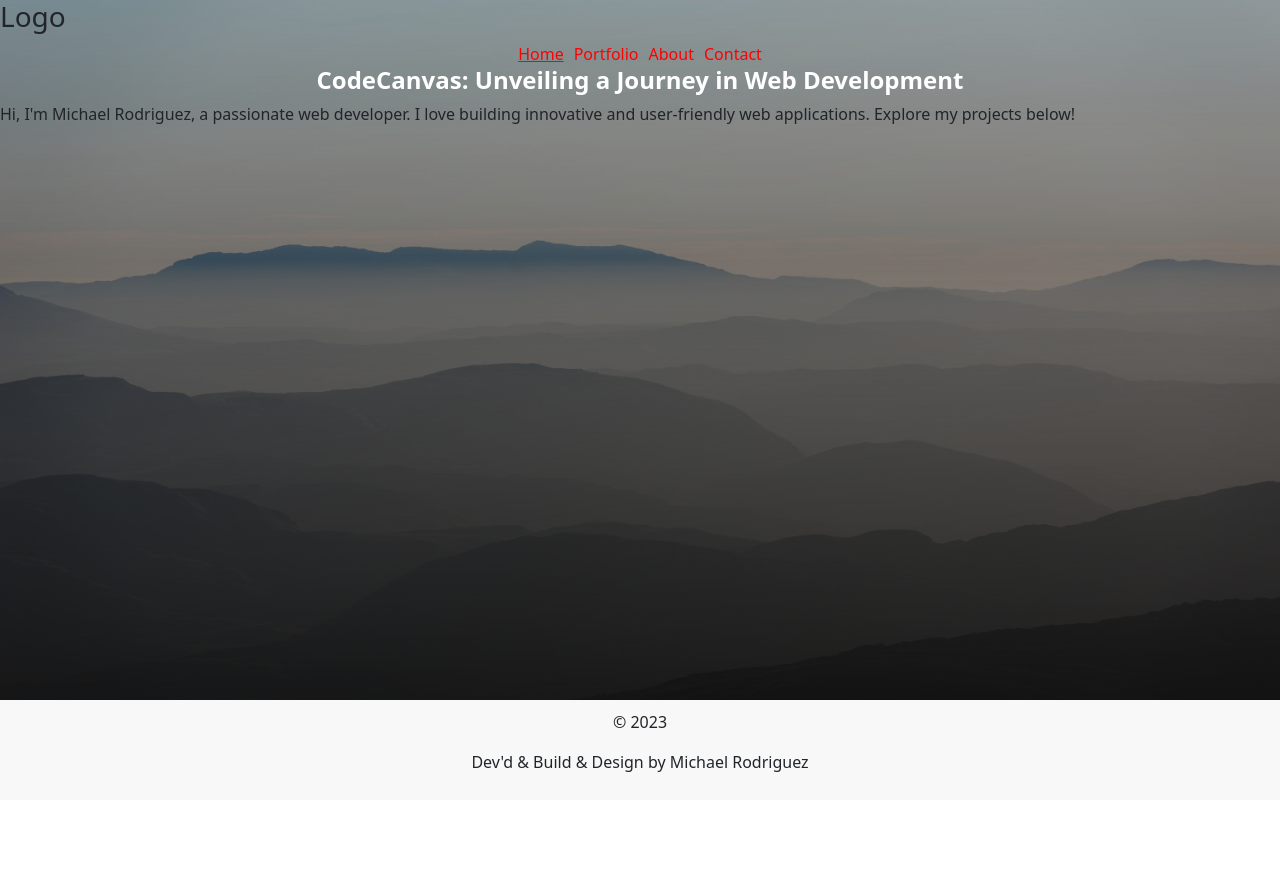
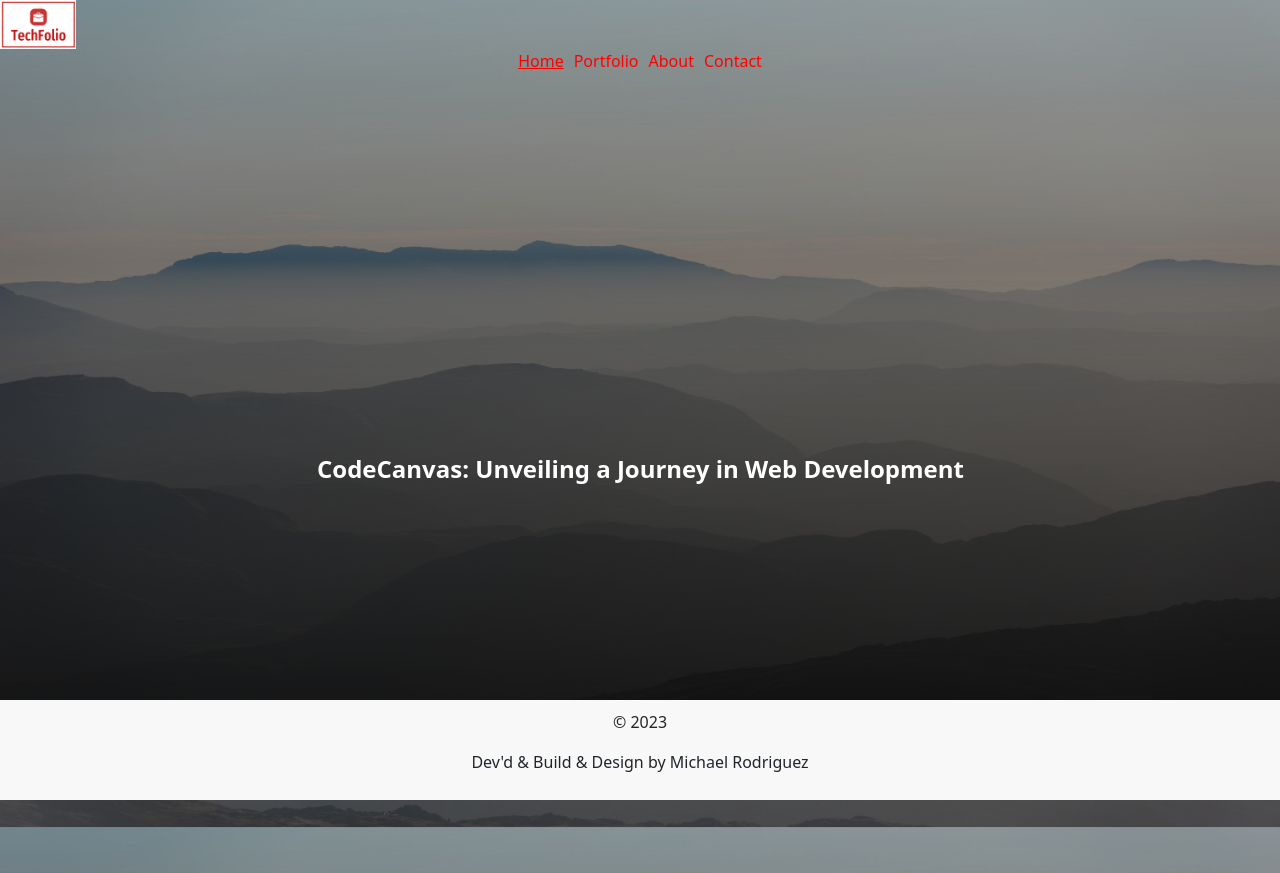
Before and after one commit to MKYRENE/reactive_portfolio, a React (Create React App) app in the folder client/: page / in a window 1280 px wide. Before the commit the page ends 800 px from the top, so only its background shows below. Built offline with nearby package versions, Linux system fonts and the light colour scheme; a web font is replaced by a local one.

Commit message:
additional styling  on main page.

```diff
--- a/client/src/components/Header.js
+++ b/client/src/components/Header.js
@@ -1,4 +1,5 @@
 import { NavLink } from "react-router-dom";
+import logoImage from "../assets/logo.png"; // Update the path to your logo image
 
 function Header(propsObj) {
   const navLinkStyles = {
@@ -8,7 +9,9 @@ function Header(propsObj) {
 
   return (
     <header className="row justify-between align-center">
-      <h3>Logo</h3>
+      {/* Logo image */}
+      <img src={logoImage} alt="Logo" style={{ width: '100px', height: 'auto' }} />
+
       <nav className="nav-links">
         <NavLink to="/" style={{ color: 'red' }}>Home</NavLink>
         <NavLink to="/portfolio" style={{ color: 'red' }}>Portfolio</NavLink>
--- a/client/src/index.scss
+++ b/client/src/index.scss
@@ -180,6 +180,14 @@ h1 {
   padding: 20px;
 }
 
+/* Add this CSS to your existing styles */
+.centered-content {
+  display: flex;
+  justify-content: center;
+  align-items: center;
+  min-height: 100vh; /* Adjust as needed */
+}
+
 // Navigation links
 .nav-links {
   display: flex;
--- a/client/src/pages/Main.js
+++ b/client/src/pages/Main.js
@@ -4,13 +4,16 @@ function Main() {
   return (
     <main>
       <section className="landing-intro">
-        <h1 className="intro-text">CodeCanvas:
-        Unveiling a Journey in Web Development</h1>
-        <p>
+        <div className="centered-content">
+          <h1 className="intro-text">CodeCanvas:
+            Unveiling a Journey in Web Development
+          </h1>
+        </div>
+        {/* <p>
           Hi, I'm Michael Rodriguez, a passionate web developer. I love
           building innovative and user-friendly web applications. Explore my
           projects below!
-        </p>
+        </p> */}
       </section>
       {/* ... */}
     </main>
```
Also changed, not shown: client/src/assets/logo.png (added).
